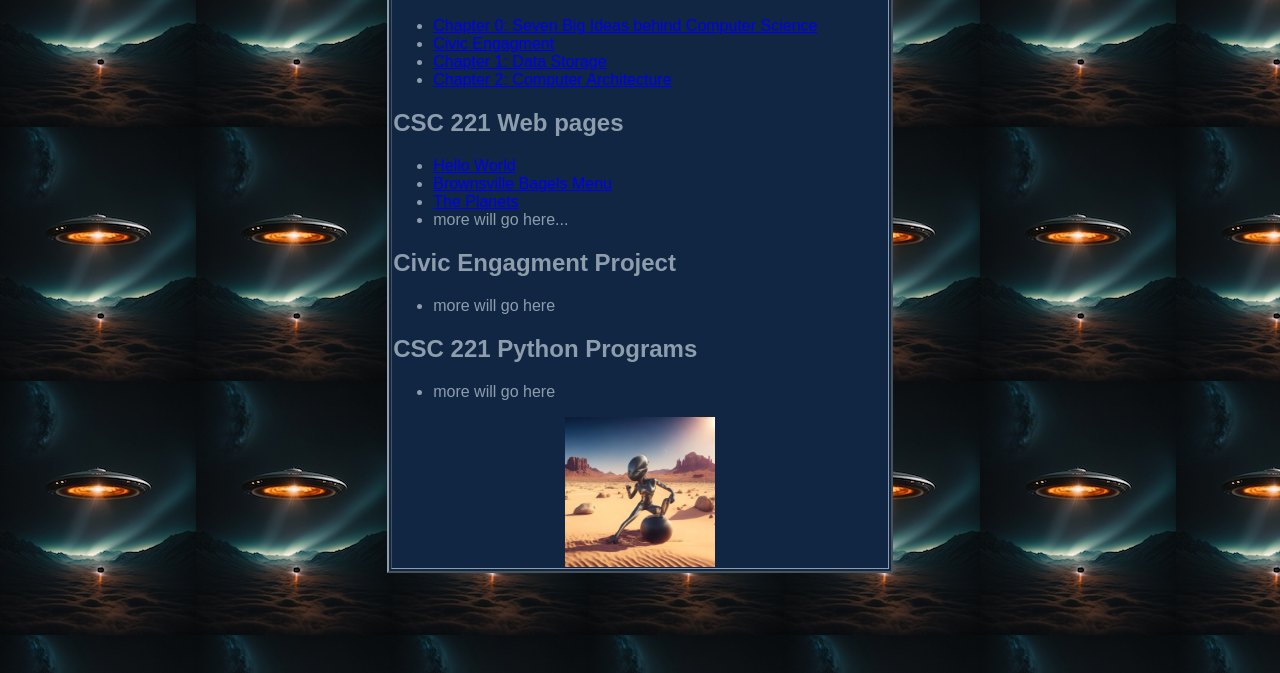
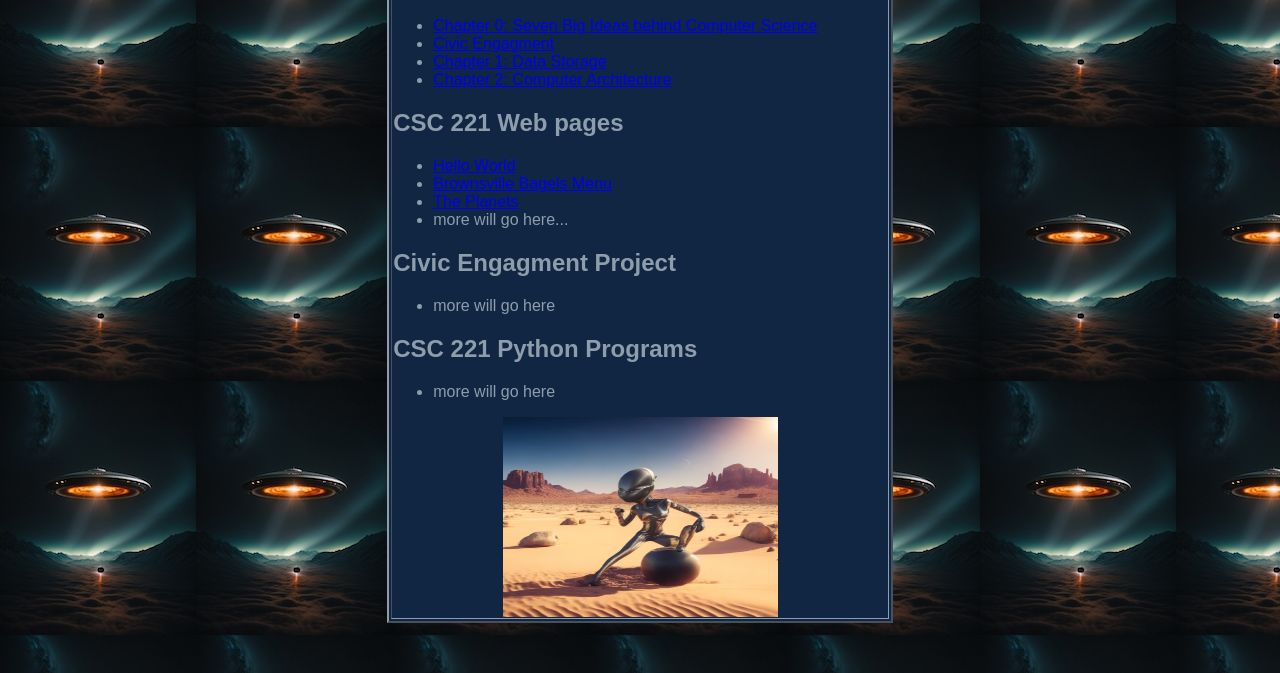
Before and after one commit to nyjaviontimberlake-pvcc/nyjaviontimberlake-pvcc.github.io, a plain HTML site: page index.html in a window 1280 px wide. Shown: the part 127-800 px from the top of the page. Drawn offline with Linux system fonts and the light colour scheme.

Commit message:
Update index.html

```diff
--- a/index.html
+++ b/index.html
@@ -58,7 +58,7 @@
 </ul>
 
 
-<img src="myindeximage.jpg" style="width: 150px; display: block; margin: auto;">
+<img src="myindeximage.jpg" style="width: 275px; height: 200px ;display: block; margin: auto;">
 
 </ul></td></tr></table>
 </body>
```
